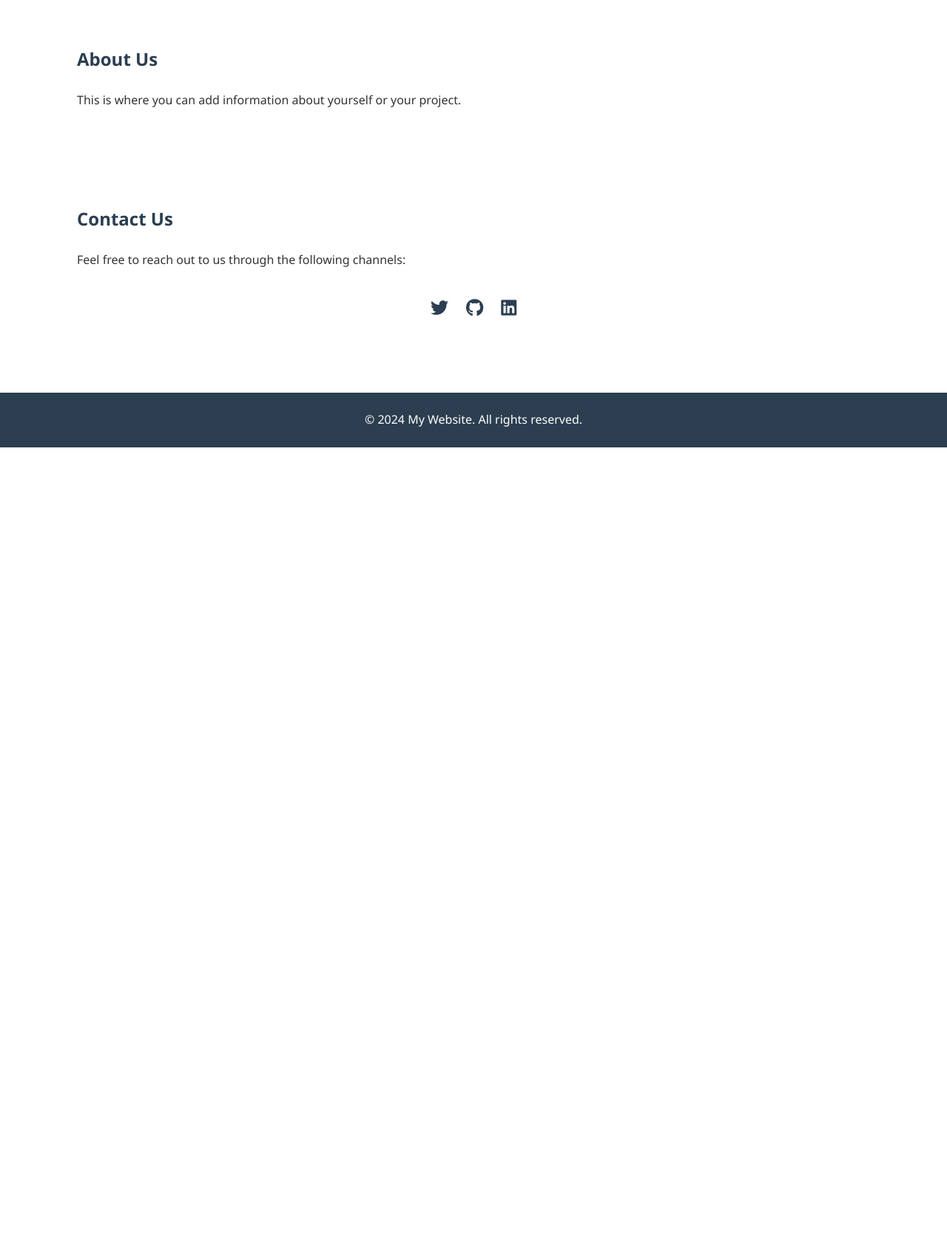
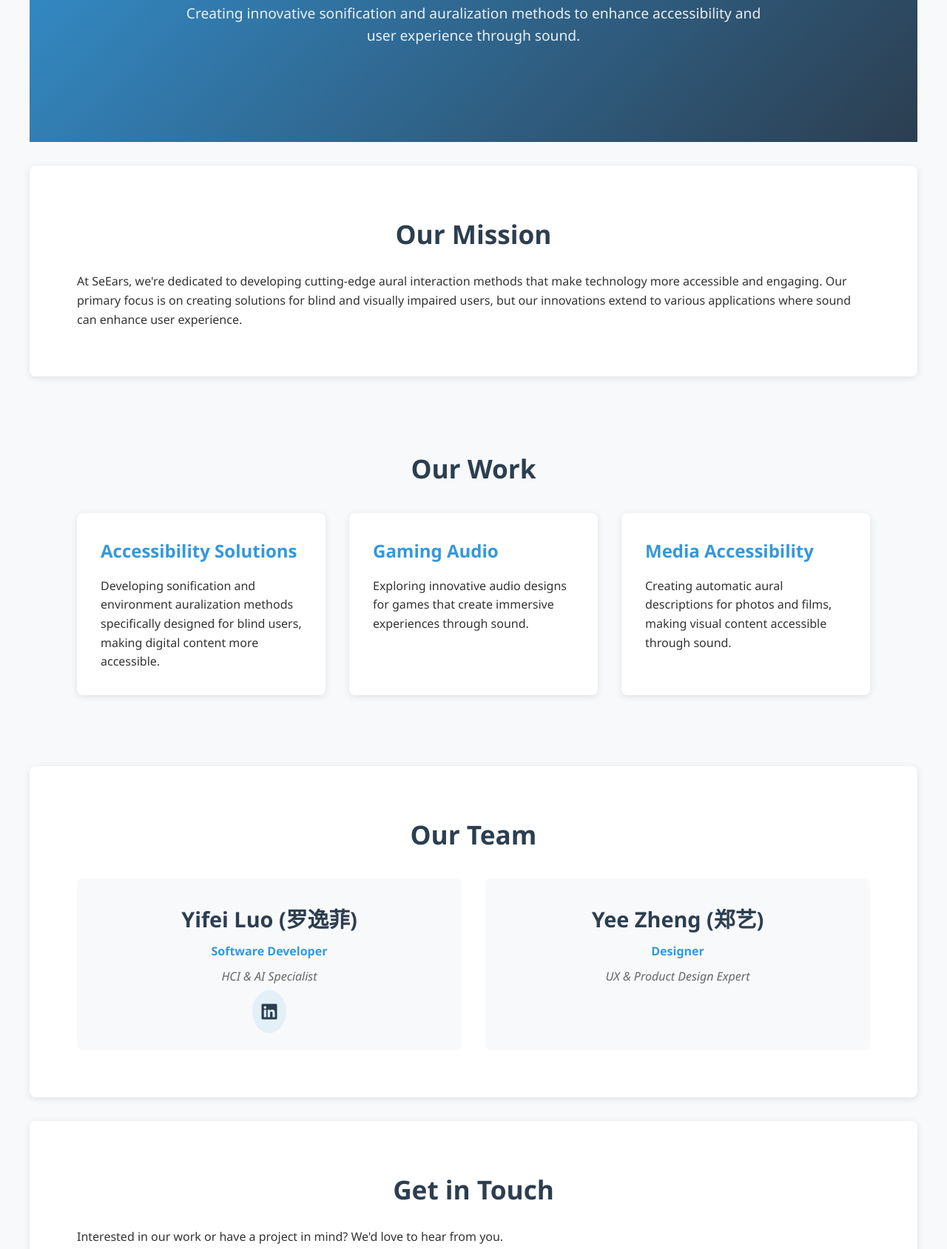
Before and after one commit to LuoYfTHU/SeeingEarsWebpage, a plain HTML site: page index.html in a window 1280 px wide. Shown: the part 381-2070 px from the top of the page at 74% size. Before the commit the page ends 986 px from the top, so only its background shows below. Drawn offline with Linux system fonts and the light colour scheme.

Commit message:
Building process. First page.

```diff
--- a/index.html
+++ b/index.html
@@ -3,17 +3,19 @@
 <head>
     <meta charset="UTF-8">
     <meta name="viewport" content="width=device-width, initial-scale=1.0">
-    <title>My Website</title>
+    <title>SeEars - Aural Interaction Design</title>
     <link rel="stylesheet" href="styles.css">
     <link rel="stylesheet" href="https://cdnjs.cloudflare.com/ajax/libs/font-awesome/6.0.0/css/all.min.css">
 </head>
 <body>
     <header>
         <nav>
-            <div class="logo">My Website</div>
+            <div class="logo">SeEars</div>
             <ul class="nav-links">
                 <li><a href="#home">Home</a></li>
                 <li><a href="#about">About</a></li>
+                <li><a href="#projects">Projects</a></li>
+                <li><a href="#team">Team</a></li>
                 <li><a href="#contact">Contact</a></li>
             </ul>
         </nav>
@@ -21,18 +23,60 @@
 
     <main>
         <section id="home" class="hero">
-            <h1>Welcome to My Website</h1>
-            <p>This is a simple, modern website built with HTML and CSS.</p>
+            <h1>SeEars</h1>
+            <p class="tagline">Designing the Future of Aural Interaction</p>
+            <p class="description">Creating innovative sonification and auralization methods to enhance accessibility and user experience through sound.</p>
         </section>
 
         <section id="about" class="about">
-            <h2>About Us</h2>
-            <p>This is where you can add information about yourself or your project.</p>
+            <h2>Our Mission</h2>
+            <p>At SeEars, we're dedicated to developing cutting-edge aural interaction methods that make technology more accessible and engaging. Our primary focus is on creating solutions for blind and visually impaired users, but our innovations extend to various applications where sound can enhance user experience.</p>
+        </section>
+
+        <section id="projects" class="projects">
+            <h2>Our Work</h2>
+            <div class="project-grid">
+                <div class="project-card">
+                    <h3>Accessibility Solutions</h3>
+                    <p>Developing sonification and environment auralization methods specifically designed for blind users, making digital content more accessible.</p>
+                </div>
+                <div class="project-card">
+                    <h3>Gaming Audio</h3>
+                    <p>Exploring innovative audio designs for games that create immersive experiences through sound.</p>
+                </div>
+                <div class="project-card">
+                    <h3>Media Accessibility</h3>
+                    <p>Creating automatic aural descriptions for photos and films, making visual content accessible through sound.</p>
+                </div>
+            </div>
+        </section>
+
+        <section id="team" class="team">
+            <h2>Our Team</h2>
+            <div class="team-grid">
+                <div class="team-member">
+                    <div class="member-info">
+                        <h3>Yifei Luo (罗逸菲)</h3>
+                        <p class="role">Software Developer</p>
+                        <p class="expertise">HCI & AI Specialist</p>
+                        <div class="member-links">
+                            <a href="https://www.linkedin.com/in/yifei-luo-rwth" target="_blank" class="social-link"><i class="fab fa-linkedin"></i></a>
+                        </div>
+                    </div>
+                </div>
+                <div class="team-member">
+                    <div class="member-info">
+                        <h3>Yee Zheng (郑艺)</h3>
+                        <p class="role">Designer</p>
+                        <p class="expertise">UX & Product Design Expert</p>
+                    </div>
+                </div>
+            </div>
         </section>
 
         <section id="contact" class="contact">
-            <h2>Contact Us</h2>
-            <p>Feel free to reach out to us through the following channels:</p>
+            <h2>Get in Touch</h2>
+            <p>Interested in our work or have a project in mind? We'd love to hear from you.</p>
             <div class="social-links">
                 <a href="#" class="social-link"><i class="fab fa-twitter"></i></a>
                 <a href="#" class="social-link"><i class="fab fa-github"></i></a>
@@ -42,7 +86,7 @@
     </main>
 
     <footer>
-        <p>&copy; 2024 My Website. All rights reserved.</p>
+        <p>&copy; 2024 SeEars. All rights reserved.</p>
     </footer>
 </body>
 </html>
--- a/styles.css
+++ b/styles.css
@@ -9,6 +9,7 @@ body {
     font-family: 'Segoe UI', Tahoma, Geneva, Verdana, sans-serif;
     line-height: 1.6;
     color: #333;
+    background-color: #f8f9fa;
 }
 
 /* Header and Navigation */
@@ -31,9 +32,10 @@ nav {
 }
 
 .logo {
-    font-size: 1.5rem;
+    font-size: 1.8rem;
     font-weight: bold;
     color: #2c3e50;
+    letter-spacing: 1px;
 }
 
 .nav-links {
@@ -47,10 +49,13 @@ nav {
     color: #2c3e50;
     font-weight: 500;
     transition: color 0.3s ease;
+    padding: 0.5rem 1rem;
+    border-radius: 4px;
 }
 
 .nav-links a:hover {
     color: #3498db;
+    background-color: rgba(52, 152, 219, 0.1);
 }
 
 /* Main Content */
@@ -66,23 +71,126 @@ section {
 
 .hero {
     text-align: center;
-    padding: 6rem 5%;
-    background-color: #f8f9fa;
+    padding: 8rem 5%;
+    background: linear-gradient(135deg, #3498db, #2c3e50);
+    color: white;
 }
 
 .hero h1 {
-    font-size: 2.5rem;
+    font-size: 3.5rem;
     margin-bottom: 1rem;
-    color: #2c3e50;
+    font-weight: 800;
+}
+
+.tagline {
+    font-size: 1.8rem;
+    margin-bottom: 1.5rem;
+    font-weight: 300;
+}
+
+.description {
+    font-size: 1.2rem;
+    max-width: 800px;
+    margin: 0 auto;
+    opacity: 0.9;
 }
 
 .about, .contact {
     background-color: #ffffff;
+    box-shadow: 0 2px 10px rgba(0,0,0,0.1);
+    border-radius: 8px;
+    margin: 2rem auto;
 }
 
 h2 {
     color: #2c3e50;
     margin-bottom: 1.5rem;
+    font-size: 2.2rem;
+    text-align: center;
+}
+
+/* Projects Section */
+.projects {
+    background-color: #f8f9fa;
+}
+
+.project-grid {
+    display: grid;
+    grid-template-columns: repeat(auto-fit, minmax(300px, 1fr));
+    gap: 2rem;
+    margin-top: 2rem;
+}
+
+.project-card {
+    background-color: white;
+    padding: 2rem;
+    border-radius: 8px;
+    box-shadow: 0 2px 10px rgba(0,0,0,0.1);
+    transition: transform 0.3s ease;
+}
+
+.project-card:hover {
+    transform: translateY(-5px);
+}
+
+.project-card h3 {
+    color: #3498db;
+    margin-bottom: 1rem;
+    font-size: 1.5rem;
+}
+
+/* Team Section */
+.team {
+    background-color: #ffffff;
+    box-shadow: 0 2px 10px rgba(0,0,0,0.1);
+    border-radius: 8px;
+    margin: 2rem auto;
+}
+
+.team-grid {
+    display: grid;
+    grid-template-columns: repeat(auto-fit, minmax(300px, 1fr));
+    gap: 2rem;
+    margin-top: 2rem;
+}
+
+.team-member {
+    background-color: #f8f9fa;
+    padding: 2rem;
+    border-radius: 8px;
+    text-align: center;
+    transition: transform 0.3s ease;
+}
+
+.team-member:hover {
+    transform: translateY(-5px);
+}
+
+.member-info h3 {
+    color: #2c3e50;
+    font-size: 1.8rem;
+    margin-bottom: 0.5rem;
+}
+
+.role {
+    color: #3498db;
+    font-weight: 600;
+    margin-bottom: 0.5rem;
+}
+
+.expertise {
+    color: #666;
+    font-style: italic;
+    margin-bottom: 1rem;
+}
+
+.member-links {
+    margin-top: 1rem;
+}
+
+.member-links .social-link {
+    font-size: 1.5rem;
+    margin: 0 0.5rem;
 }
 
 /* Social Links */
@@ -95,12 +203,17 @@ h2 {
 
 .social-link {
     color: #2c3e50;
-    font-size: 1.5rem;
-    transition: color 0.3s ease;
+    font-size: 1.8rem;
+    transition: all 0.3s ease;
+    padding: 0.8rem;
+    border-radius: 50%;
+    background-color: rgba(52, 152, 219, 0.1);
 }
 
 .social-link:hover {
     color: #3498db;
+    background-color: rgba(52, 152, 219, 0.2);
+    transform: translateY(-3px);
 }
 
 /* Footer */
@@ -108,8 +221,8 @@ footer {
     background-color: #2c3e50;
     color: #ffffff;
     text-align: center;
-    padding: 1.5rem;
-    margin-top: 2rem;
+    padding: 2rem;
+    margin-top: 4rem;
 }
 
 /* Responsive Design */
@@ -126,6 +239,14 @@ footer {
     }
 
     .hero h1 {
-        font-size: 2rem;
+        font-size: 2.5rem;
+    }
+
+    .tagline {
+        font-size: 1.5rem;
+    }
+
+    .project-grid, .team-grid {
+        grid-template-columns: 1fr;
     }
 }
```
